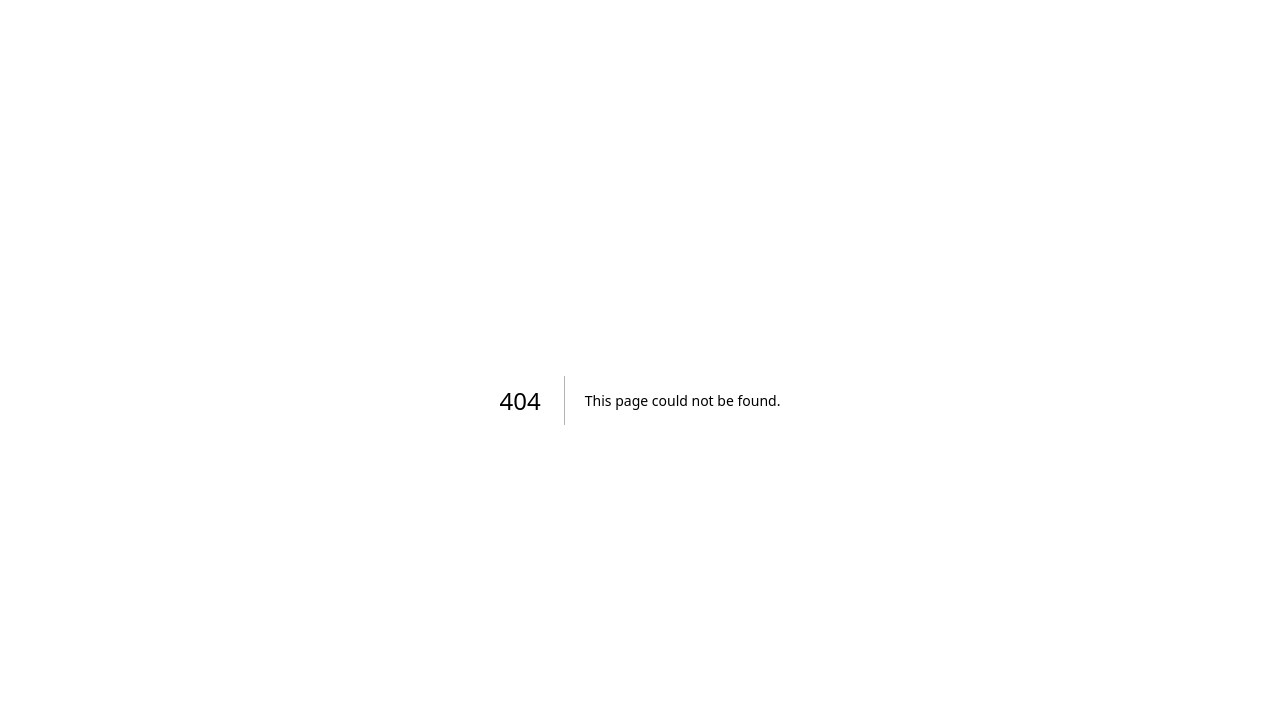
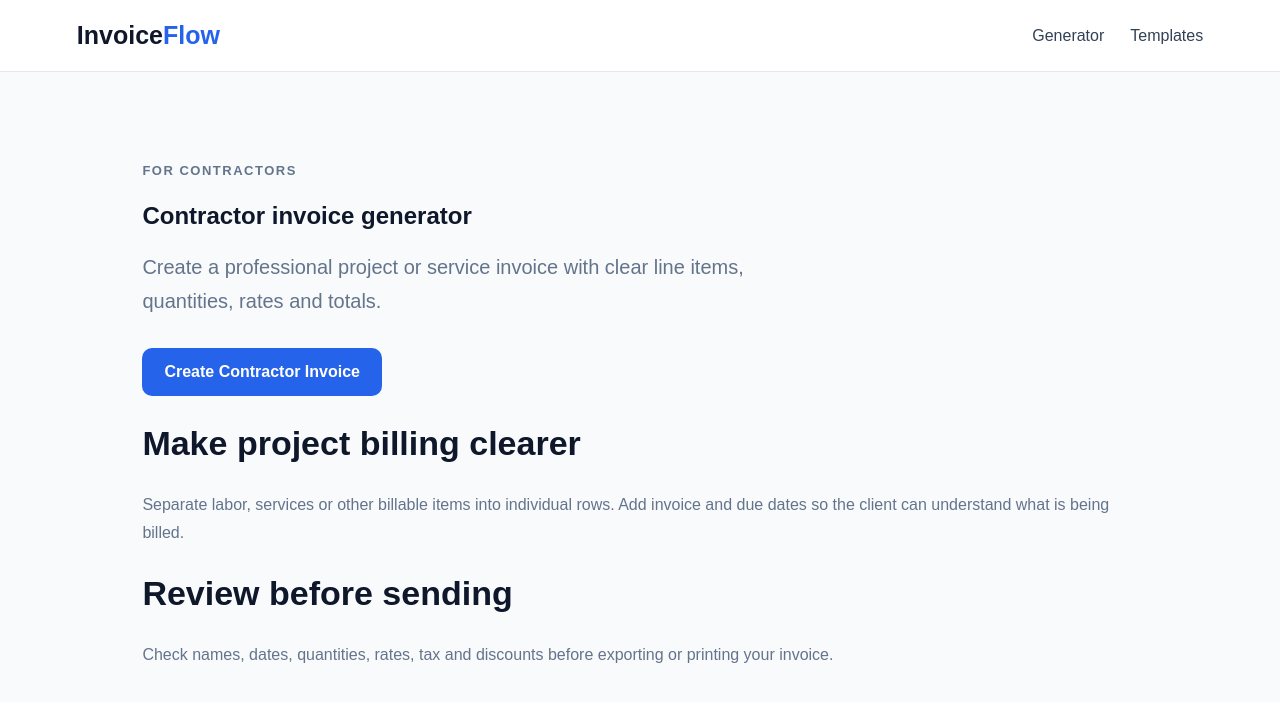
Before and after one commit to wakilmustaqeem/invoiceflow, a Next.js app: page /contractor-invoice in a window 1280 px wide. Before the commit this address had no page. Shown: the top 702 px of the page. Built offline with nearby package versions, Linux system fonts and the light colour scheme.

Commit message:
seo: add contractor invoice landing page

```diff
--- /dev/null
+++ b/app/contractor-invoice/page.tsx
@@ -0,0 +1,3 @@
+import Link from 'next/link';
+export const metadata={title:'Contractor Invoice Generator | InvoiceFlow',description:'Create a clear contractor invoice for projects and services with line items, rates, tax, discounts and PDF export.'};
+export default function ContractorInvoice(){return <main><header className="nav"><div className="brand">Invoice<span>Flow</span></div><nav><Link href="/invoice-generator">Generator</Link><Link href="/invoice-template">Templates</Link></nav></header><section className="content"><p className="eyebrow">FOR CONTRACTORS</p><h1>Contractor invoice generator</h1><p className="lead">Create a professional project or service invoice with clear line items, quantities, rates and totals.</p><div className="actions"><Link className="btn primary" href="/invoice-generator">Create Contractor Invoice</Link></div><h2>Make project billing clearer</h2><p>Separate labor, services or other billable items into individual rows. Add invoice and due dates so the client can understand what is being billed.</p><h2>Review before sending</h2><p>Check names, dates, quantities, rates, tax and discounts before exporting or printing your invoice.</p></section></main>}
```
